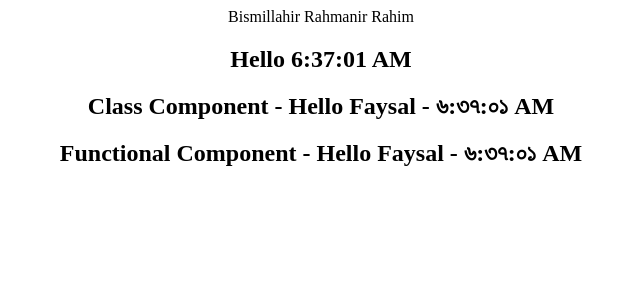
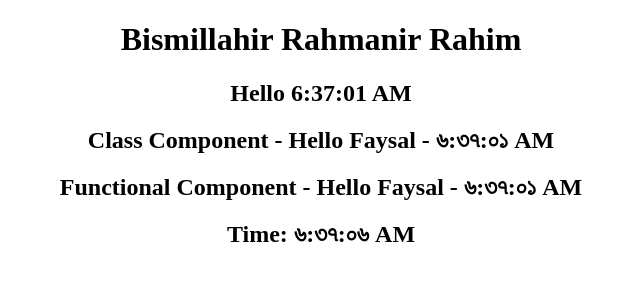
Before and after one commit to faysalahammedchowdhury01/learn-react, a React (Vite) app: page / in a window 1280 px wide. Shown: the top 300 px of the page, without its empty margins (319-959 px from the left). Built offline with nearby package versions, Linux system fonts and the light colour scheme; the HTML template or start-up script is replaced by a standard one.

Commit message:
Learn State and Lifecycle in Class Component

```diff
--- a/src/App.jsx
+++ b/src/App.jsx
@@ -2,14 +2,16 @@ import React, { useState } from 'react';
 import './App.css';
 import Lesson1 from './Lessons/Lesson-1/JSX-Element-and-Rendering';
 import Lesson2 from './Lessons/Lesson-2/Component-and-Props';
+import Lesson3 from './Lessons/Lesson-3/State-and-Lifecycle-in-Class-Component';
 
 function App() {
   const [count, setCount] = useState(0);
   return (
     <div className="App">
-      Bismillahir Rahmanir Rahim
+      <h1>Bismillahir Rahmanir Rahim</h1>
       <Lesson1 />
       <Lesson2 />
+      <Lesson3 locale="bn-BD" />
     </div>
   );
 }
--- /dev/null
+++ b/src/Lessons/Lesson-3/State-and-Lifecycle-in-Class-Component.jsx
@@ -0,0 +1,38 @@
+import React, { Component } from 'react';
+
+export default class Lesson3 extends Component {
+  // state = {}; // shortcut state
+  constructor(props) {
+    super(props);
+    this.state = {
+      date: new Date(),
+    };
+  }
+
+  clockTimer = null;
+
+  componentDidMount() {
+    this.clockTimer = setInterval(() => this.tick(), 1000);
+  }
+
+  componentWillUnmount() {
+    clearInterval(this.clockTimer);
+  }
+
+  tick() {
+    this.setState({
+      date: new Date(),
+    });
+  }
+
+  render() {
+    const { locale } = this.props;
+    const { date } = this.state;
+
+    return (
+      <div className="main">
+        <h2>Time: {date.toLocaleTimeString(locale)}</h2>
+      </div>
+    );
+  }
+}
```
